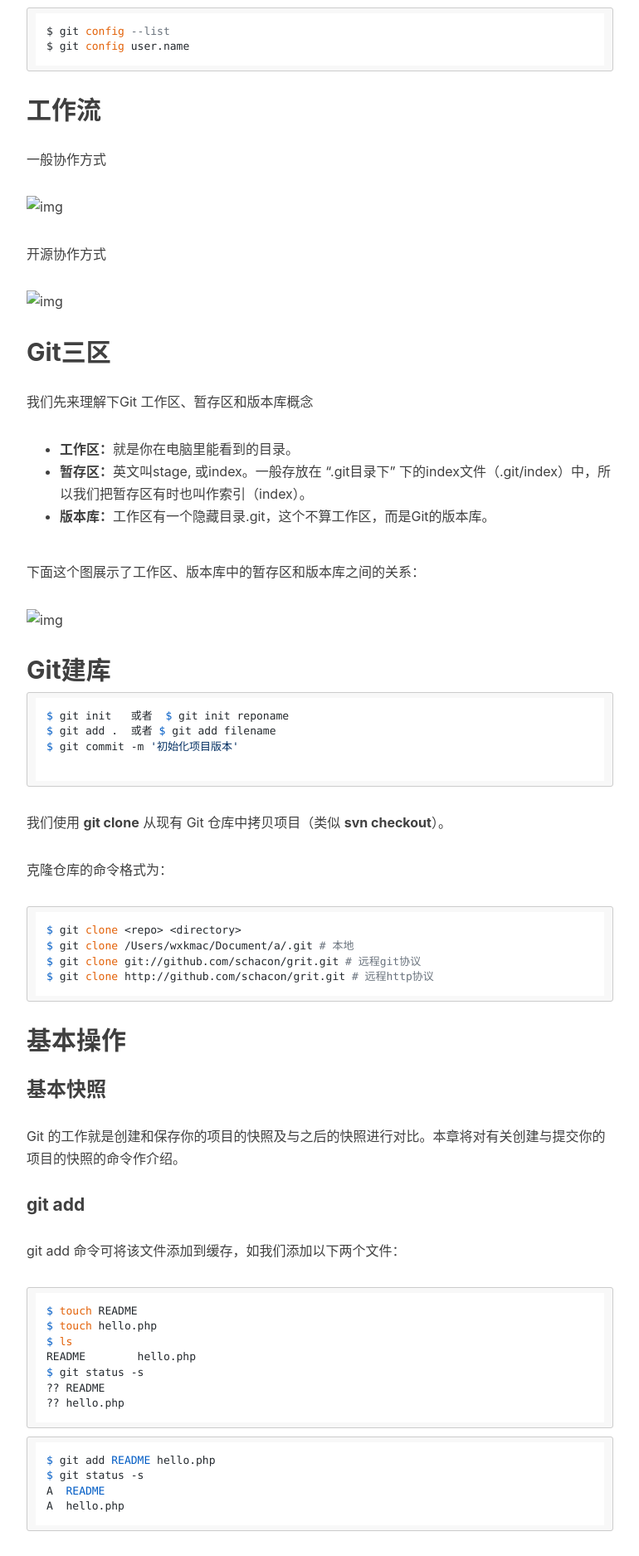
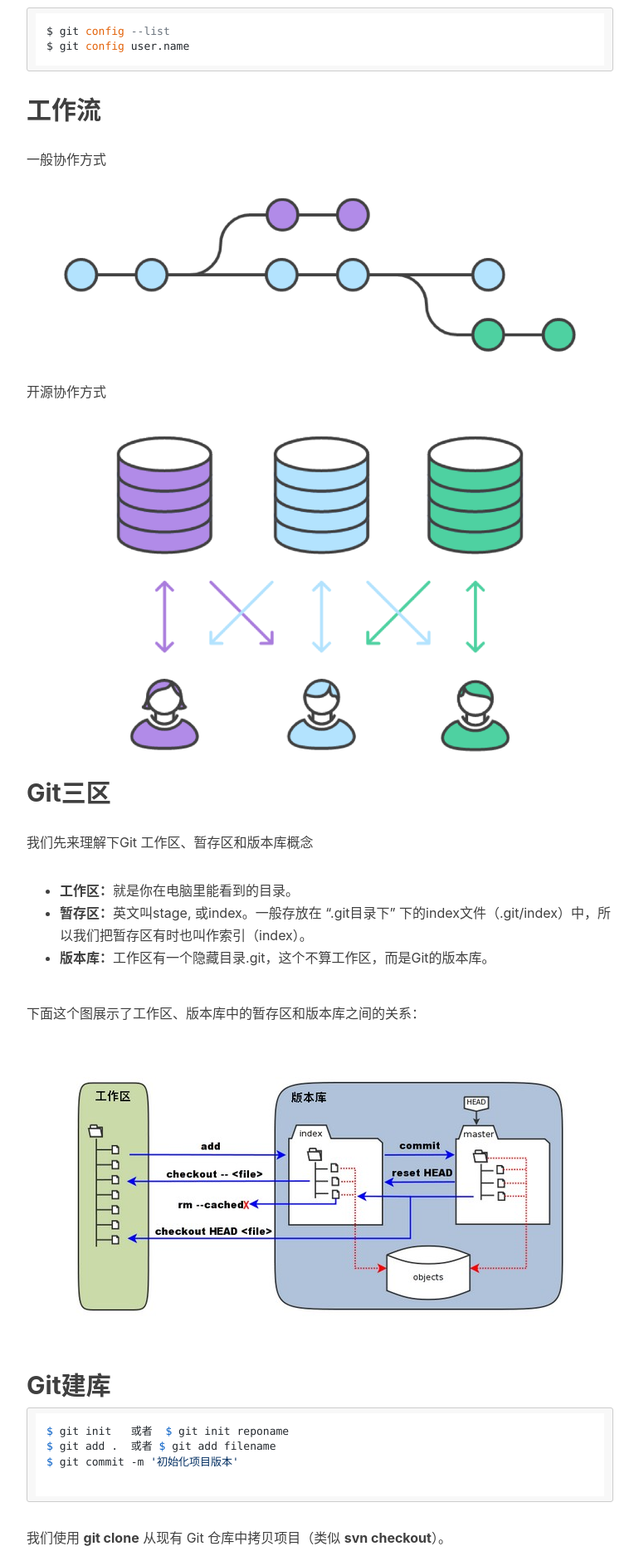
Before and after one commit to Zippowxk/Zippowxk.github.io, a Jekyll site: the page built from _posts/2018-02-10-Git.md, in a window 1280 px wide. Shown: the part 2591-4466 px from the top of the page at 83% size, without its empty margins (233-1003 px from the left). Built offline with Jekyll 4.4.1, drawn with Linux system fonts in a browser that asks for light colours; nearby versions of some CDN libraries; comment, search, counter and statistics services are not loaded.

Commit message:
图片路径有误

```diff
--- a/_posts/2018-02-10-Git.md
+++ b/_posts/2018-02-10-Git.md
@@ -102,11 +102,11 @@ $ git config user.name
 
 一般协作方式
 
-![img](../img/2.png)
+![img](/img/2.png)
 
 开源协作方式
 
-![img](../img/3.png)
+![img](/img/3.png)
 
 
 
@@ -120,7 +120,7 @@ $ git config user.name
 
 下面这个图展示了工作区、版本库中的暂存区和版本库之间的关系：
 
-![img](../img/4.jpg)
+![img](/img/4.jpg)
 
 
 
```
